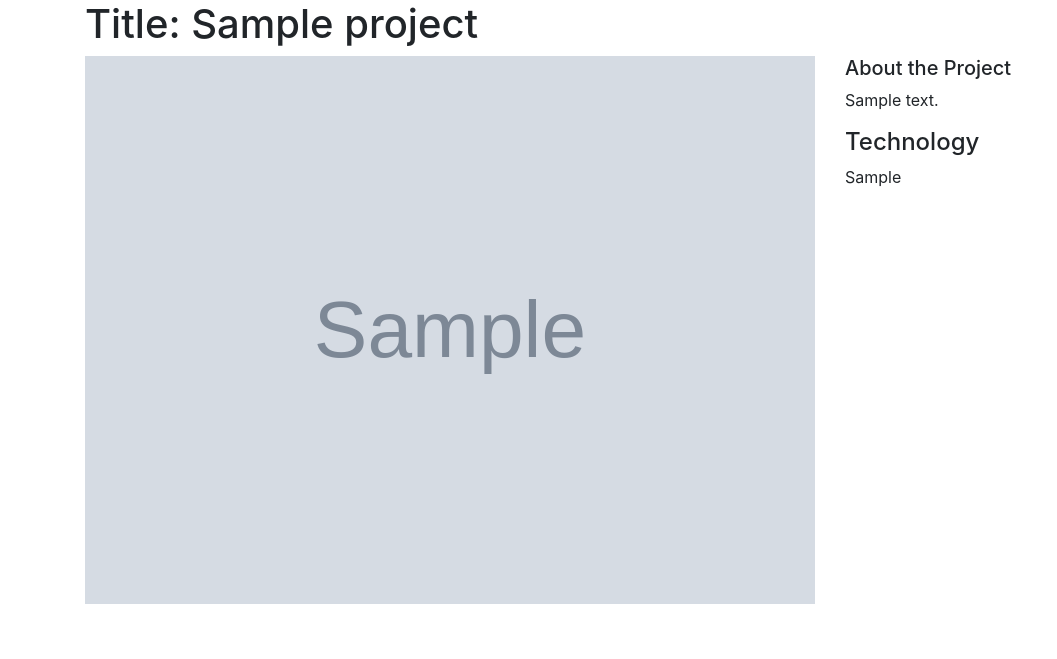
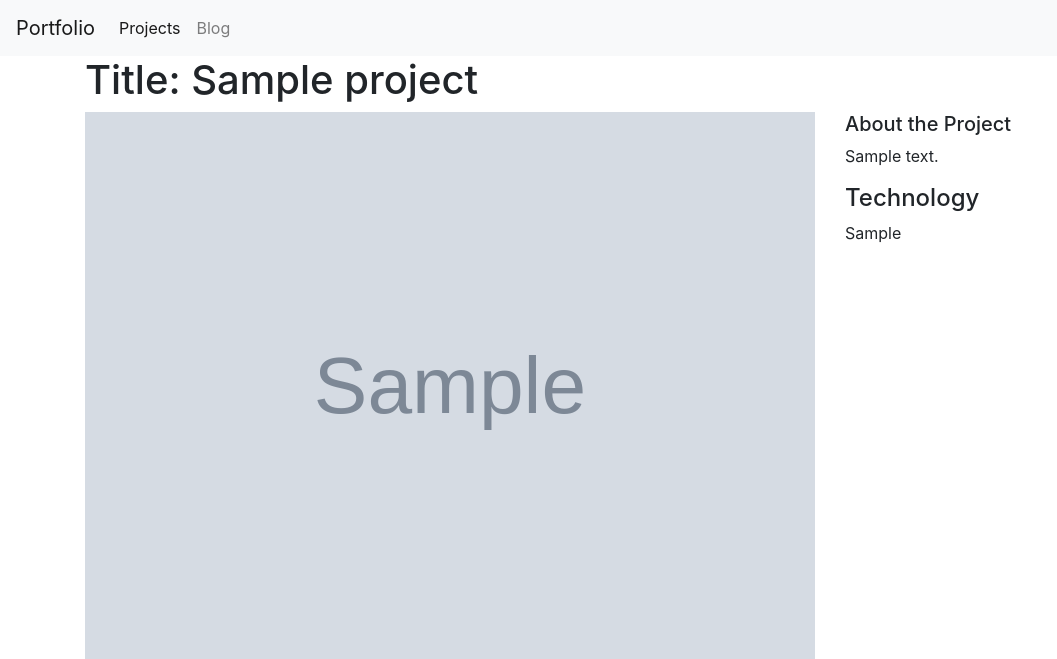
Before and after one commit to pwildenhain/portfolio-app, a Django app: page /projects/1 in a window 1280 px wide. Shown: the top 659 px of the page, without its empty margins (0-1057 px from the left). Run offline with Django 3.2, Linux system fonts and the light colour scheme; tables that the repository leaves empty hold one stand-in row (values such as "Sample post"); grey boxes marked "Sample" are stand-in pictures; some libraries are stand-ins or nearby versions.

Commit message:
:world_map: Add navbar

```diff
--- a/projects/templates/projects/all_projects.html
+++ b/projects/templates/projects/all_projects.html
@@ -4,7 +4,6 @@
 
 {% block content %}
 
-<div class="container">
 <h1>Projects</h1>
 <div class="row">
 {% for project in projects %}
@@ -23,6 +22,5 @@
     </div>
 {% endfor %}
 </div>
-</div>
 
 {% endblock %}
--- a/projects/templates/projects/base.html
+++ b/projects/templates/projects/base.html
@@ -6,8 +6,26 @@
         <link rel="stylesheet" href="https://stackpath.bootstrapcdn.com/bootstrap/4.3.1/css/bootstrap.min.css" integrity="sha384-ggOyR0iXCbMQv3Xipma34MD+dH/1fQ784/j6cY/iJTQUOhcWr7x9JvoRxT2MZw1T" crossorigin="anonymous">
     </head>
     <body>
+        <nav class="navbar navbar-expand-lg navbar-light bg-light">
+                <a class="navbar-brand" href="{% url 'projects:all_projects' %}">Portfolio</a>
+                <button class="navbar-toggler" type="button" data-toggle="collapse" data-target="#navbarNav" aria-controls="navbarNav" aria-expanded="false" aria-label="Toggle navigation">
+                    <span class="navbar-toggler-icon"></span>
+                </button>
+                <div class="collapse navbar-collapse" id="navbarNav">
+                    <ul class="navbar-nav">
+                    <li class="nav-item active">
+                        <a class="nav-link" href="{% url 'projects:all_projects' %}">Projects <span class="sr-only">(current)</span></a>
+                    </li>
+                    <li class="nav-item">
+                        <a class="nav-link" href="#">Blog</a>
+                    </li>
+                    </ul>
+                </div>
+        </nav>
+    <div class="container">
         {% block content %}
 
         {% endblock %}
+    </div>
     </body>
 </html>
--- a/projects/templates/projects/project_detail.html
+++ b/projects/templates/projects/project_detail.html
@@ -4,7 +4,6 @@
 
 {% block content %}
 
-<div class="container">
 <h1>Title: {{ project.title }}</h1>
 <div class="row">
     <div class="col-md-8">
@@ -17,6 +16,5 @@
         <p>{{ project.technology }}</p>
         </div>
 </div>
-<div>
 
 {% endblock %}
--- a/projects/urls.py
+++ b/projects/urls.py
@@ -4,6 +4,6 @@ from projects import views
 app_name = "projects"
 
 urlpatterns = [
-    path("", views.all_projects),
+    path("", views.all_projects, name="all_projects"),
     path("<int:project_id>", views.project_detail, name="project_detail"),
 ]
```
Lines whose indentation alone changed are shown as unchanged.
